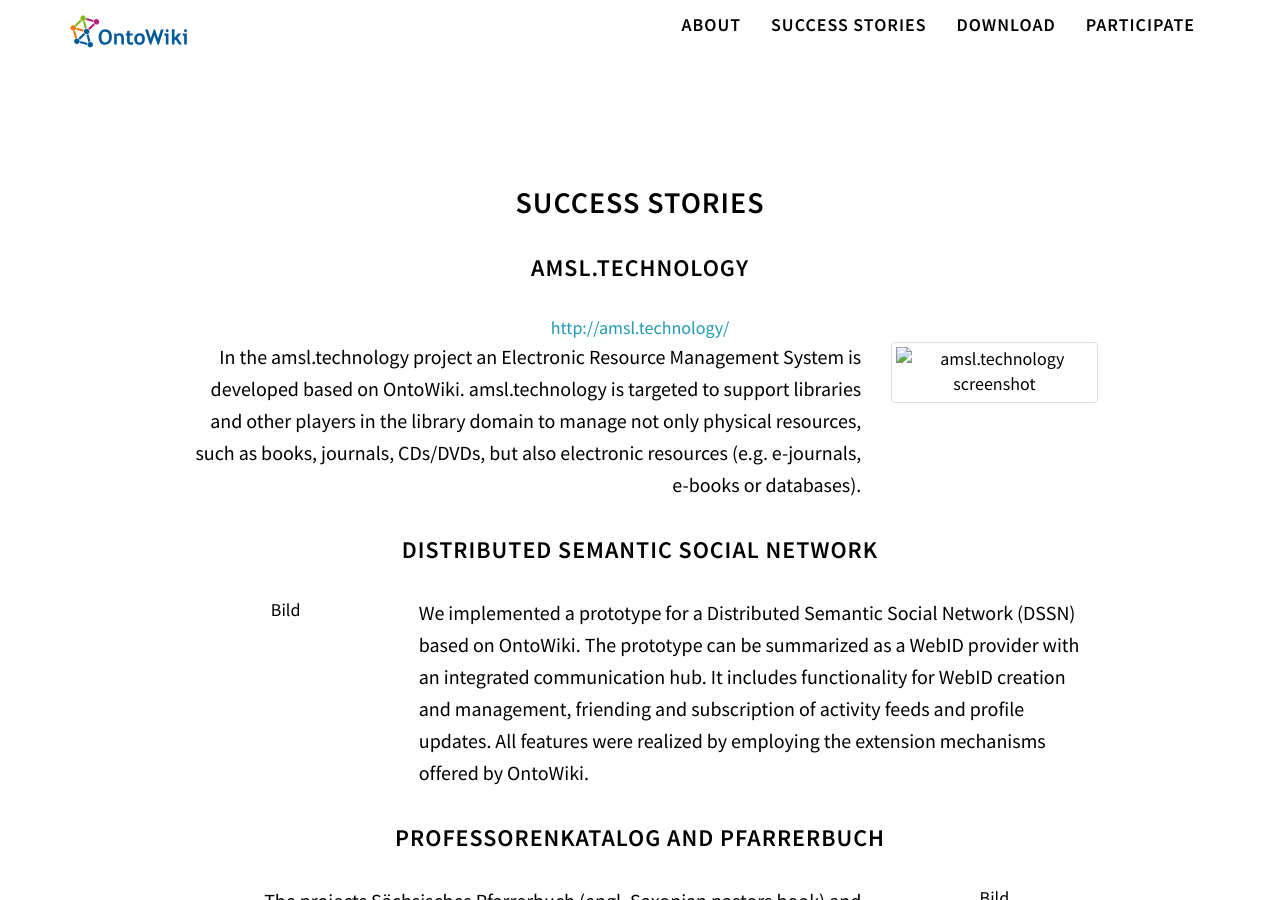
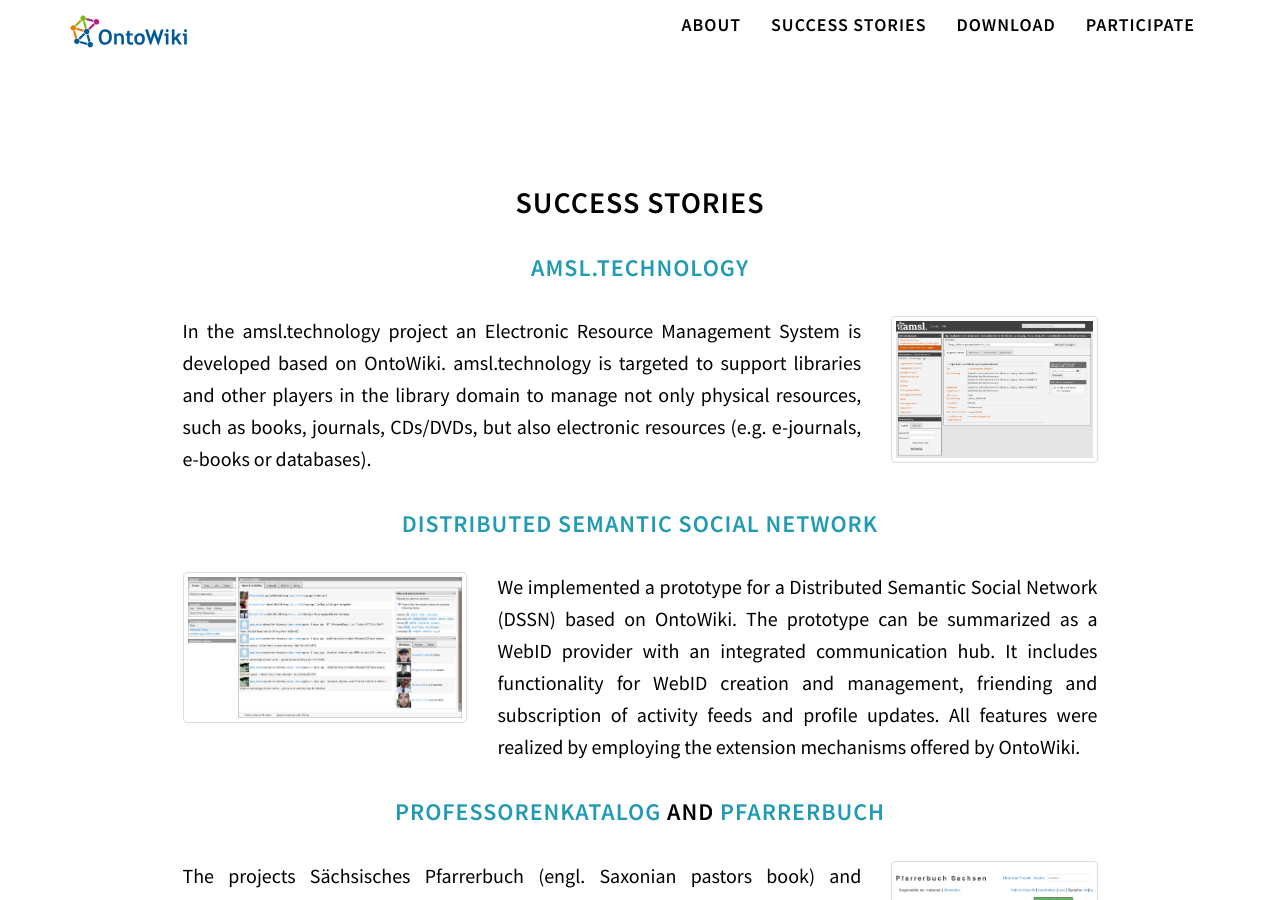
Before and after one commit to AKSW/ontowiki.net, a Jekyll site: the page built from index.html, in a window 1280 px wide and 900 px high, scrolled down 1515 px. Built offline with Jekyll 4.4.1, drawn with Linux system fonts in a browser that asks for light colours; some of the changed text lies outside the part shown.

Commit message:
Add images and complete success stories, fix download and success stories

```diff
--- a/_config.yml
+++ b/_config.yml
@@ -13,7 +13,7 @@ color:
 
 # Footer settings
 footer: "Agile Knowledge Engineering and Semantic Web (AKSW)"
-footer_link: http://aksw.org/Imprint.html
+footer_link: http://aksw.org/Imprint
 
 # Social networks usernames (many more available: google-plus, flickr, dribbble, pinterest, instagram, tumblr, linkedin, etc.)
 social:
--- a/_includes/css/ontowiki.css
+++ b/_includes/css/ontowiki.css
@@ -279,10 +279,10 @@ ul.banner-advertised-buttons li {
 }
 
 p.left {
-    text-align: left;
+    text-align: justify;
 }
 
 
 p.right {
-    text-align: right;
+    text-align: justify;
 }
--- a/_includes/download.html
+++ b/_includes/download.html
@@ -8,7 +8,7 @@
                 <p style="margin-top: 1em">You can install the current release of OntoWiki with <a href="http://getcomposer.org/">PHP composer</a>:
                     <pre>composer create-project aksw/ontowiki</pre></p>
                 <p>Alternatively you can also clone the source code from GitHub:
-                    <pre>git clone https://github.com/AKSW/OntoWiki.git</pre>
+                    <pre>git clone -b master https://github.com/AKSW/OntoWiki.git</pre>
                 </p>
             </div>
         </div>
--- a/_includes/perticipate.html
+++ b/_includes/perticipate.html
@@ -17,8 +17,8 @@
                         <li>Create a <a href="https://github.com/AKSW/OntoWiki/issues/new" class="github-new-issue">New Issue</a> on github</li>
                     </ul>
                 </p>
-                <p>OntoWiki is Open Source and published under the terms of the GNU General Public License Version2 (GPLv2).
-                   You can take the source code, copy it, improve it, and redistribute it, as you like.</p>
+                <p>OntoWiki is Open Source and published under the terms of the <a href="http://www.gnu.org/licenses/gpl-2.0.txt">GNU General Public License Version 2 (GPLv2)</a>.
+                   You can take the source code, copy it, improve it, and redistribute it.</p>
             </div>
         </div>
     </section>
--- a/_includes/success.html
+++ b/_includes/success.html
@@ -4,8 +4,7 @@
             <div class="col-lg-10 col-lg-offset-1">
                 <h2>Success Stories</h2>
 
-                <h3>amsl.technology</h3>
-                <div><a href="http://amsl.technology/">http://amsl.technology/</a></div>
+                <h3><a href="http://amsl.technology/">amsl.technology</a></h3>
                 <div class="col-md-3 col-md-push-9">
                 <img src="img/amsl.png" alt="amsl.technology screenshot" class="img-thumbnail img-responsive" />
                 </div>
@@ -15,33 +14,30 @@
                 but also electronic resources (e.g. e-journals, e-books or databases).</p>
                 </div>
 
-                <h3>Distributed Semantic Social Network</h3>
-                <div class="col-md-3">
-                    Bild
+                <h3><a href="http://aksw.org/Projects/DSSN">Distributed Semantic Social Network</a></h3>
+                <div class="col-md-4">
+                <img src="img/DSSN.png" alt="aksw.org screenshot" class="img-thumbnail img-responsive" />
                 </div>
-                <div class="col-md-9">
+                <div class="col-md-8">
                 <p class="left">We implemented a prototype for a Distributed Semantic Social Network (DSSN) based on OntoWiki.
                     The prototype can be summarized as a WebID provider with an integrated communication hub.
                     It includes functionality for WebID creation and management, friending and subscription of activity feeds and profile updates.
                     All features were realized by employing the extension mechanisms offered by OntoWiki.</p>
                 </div>
 
-                <h3>Professorenkatalog and Pfarrerbuch</h3>
-
-
+                <h3><a href="http://aksw.org/Projects/CatalogusProfessorum">Professorenkatalog</a> and <a href="http://aksw.org/Projects/Pfarrerbuch">Pfarrerbuch</a></h3>
                 <div class="col-md-3 col-md-push-9">
-                    Bild
+                <img src="img/pfarrerbuch.png" alt="aksw.org screenshot" class="img-thumbnail img-responsive" />
                 </div>
                 <div class="col-md-9 col-md-pull-3">
                 <p class="right">The projects Sächsisches Pfarrerbuch (engl. Saxonian pastors book) and Catalogus Profesorum Lipsiensium (CPL) are projects for prosopographical knowledge bases.
                 The Pfarrerbuch is aiming to catalog all pastors serving in the Lutheran Church in Saxony since the reformation in 1517.
-                The CPL collects all professors who have taught at Leipzig University from its foundation in 1409 to the presence. Currently it comprises more than 14, 000 entities.
+                The CPL collects all professors who have taught at Leipzig University from its foundation in 1409 to the presence. Currently it comprises more than 14,000 entities.
                 In both systems OntoWiki is used as data curation and exploration platform especially for data scientists and domain experts in the respective historical domain.</p>
                 </div>
 
 
-                <h3>aksw.org</h3>
-                <div><a href="http://aksw.org/">http://aksw.org/</a></div>
+                <h3><a href="http://aksw.org/">aksw.org</a></h3>
 
                 <div class="col-md-3">
                 <img src="img/aksw-ontowiki.png" alt="aksw.org screenshot" class="img-thumbnail img-responsive" />
@@ -52,22 +48,16 @@
                     Since the AKSW research group has become quite large recently (the website currently includes more than 50 team members and a large number of different projects) a CMS is indispensable.</p>
                 </div>
 
-                <h3>CubeViz</h3>
+                <h3><a href="http://aksw.org/Projects/CubeViz">CubeViz</a></h3>
 
-                <div class="col-md-3 col-md-push-9">
-                    Bild
+                <div class="col-md-4 col-md-push-8">
+                    <img src="img/cubeviz.png" alt="aksw.org screenshot" class="img-thumbnail img-responsive" />
                 </div>
-                <div class="col-md-9 col-md-pull-3">
-                <p class="right">CubeViz.</p>
-                </div>
-
-                <h3>Open Data Portal EU</h3>
-
-                <div class="col-md-3">
-                    Bild
-                </div>
-                <div class="col-md-9">
-                <p class="left">open Data.</p>
+                <div class="col-md-8 col-md-pull-4">
+                <p class="right">CubeViz is a facetted browser for statistical data utilizing the RDF Data Cube vocabulary which is the state-of-the-art in representing statistical data in RDF.
+                    This vocabulary is compatible with SDMX and increasingly being adopted.
+                    Based on the vocabulary and the encoded Data Cube, CubeViz is generating a facetted browsing widget that can be used to filter interactively observations to be visualized in charts.
+                    Based on the selected structure, CubeViz offer beneficiary chart types and options which can be selected by users.</p>
                 </div>
 
             </div>
```
Also changed, not shown: img/DSSN.png (added), img/aksw-ontowiki.png (added), img/amsl.png (added), img/cubeviz.png (added), img/pfarrerbuch.png (added).
